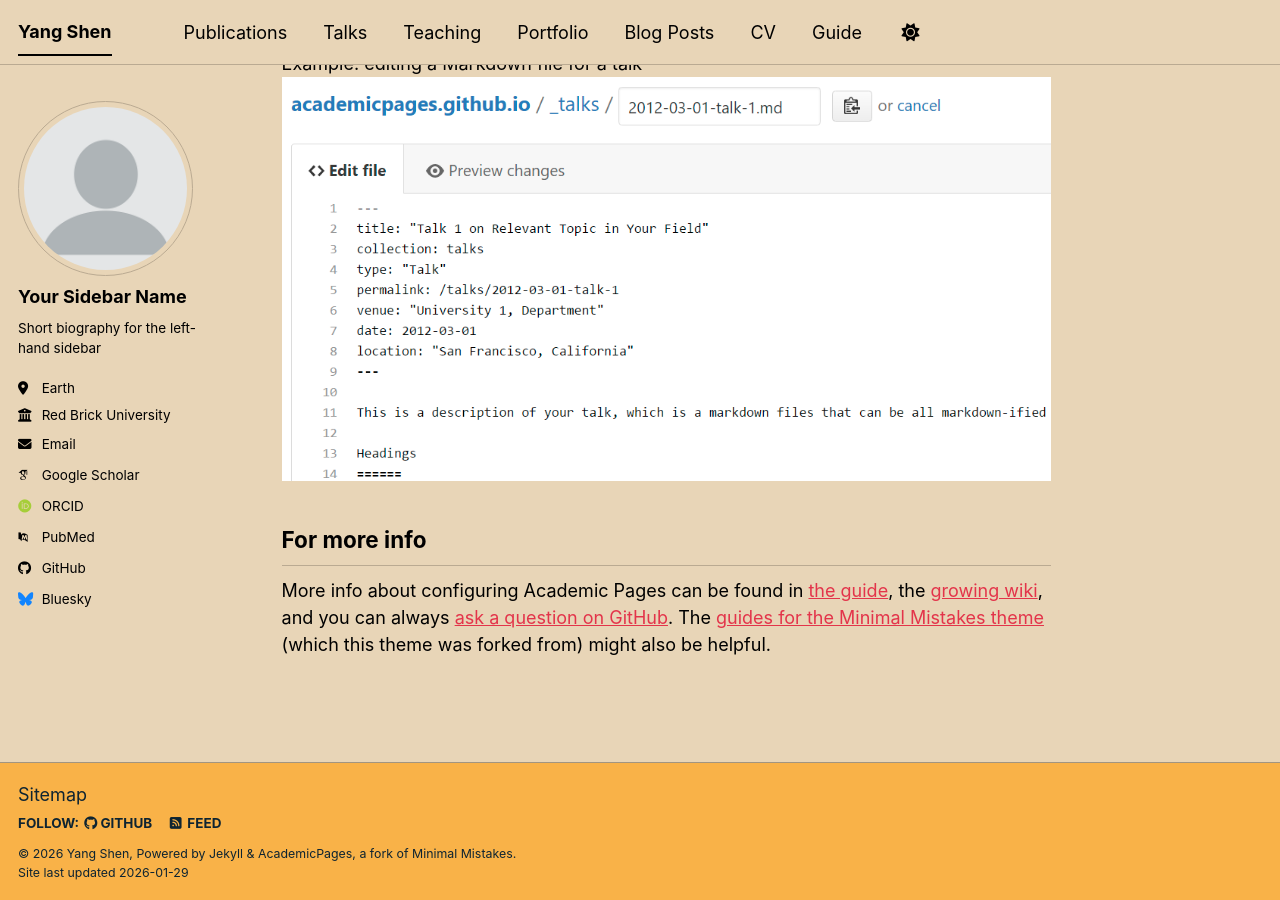
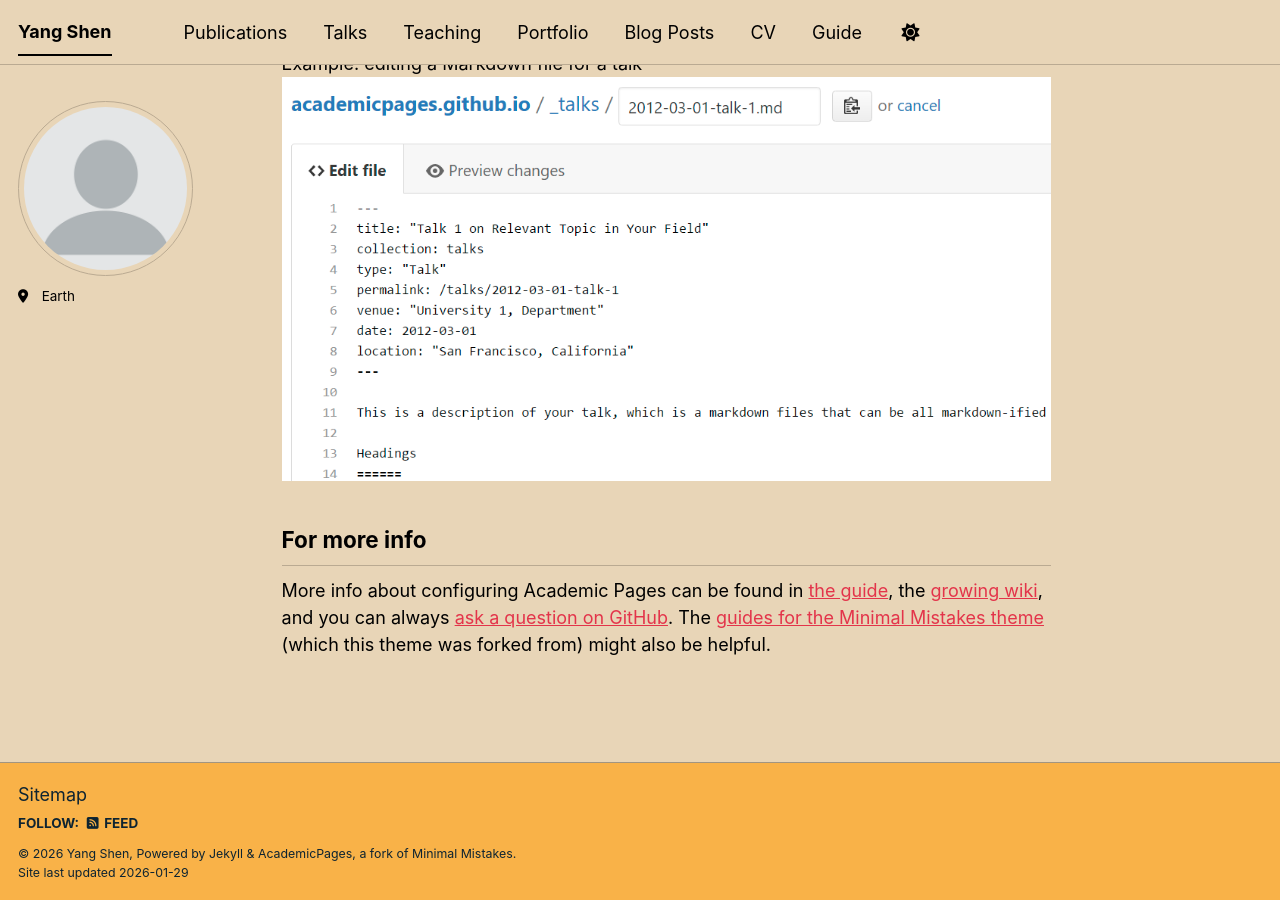
Before and after one commit to aspen-shen/aspen-shen.github.io, a Jekyll site: the page built from _pages/about.md, in a window 1280 px wide and 900 px high, scrolled down 2720 px. Built offline with Jekyll 4.4.1, drawn with Linux system fonts in a browser that asks for light colours; some web fonts are replaced; a script bundle is joined from its source files by our own code; library files that are not in the unit come from our copies.

Commit message:
Refactor personal details in _config.yml
Updated personal information and removed default values in _config.yml.

```diff
--- a/_config.yml
+++ b/_config.yml
@@ -12,7 +12,7 @@ site_theme               : "sunrise" # The available themes options are "default
 title                    : "Yang Shen"
 title_separator          : "-"
 name                     : &name "Yang Shen"
-description              : &description "Yang Shen's portfolio"   # Update this with a general description of your site, this is the default if not overridden by a page
+description              : &description "Yang's portfolio"   # Update this with a general description of your site, this is the default if not overridden by a page
 url                      : https://aspen-shen.github.io # The base hostname & protocol for your site e.g. "https://[your GitHub username].github.io",
                                                            # or if you already have some other page hosted on Github then use "https://[your GitHub username].github.io/[Your Repo Name]"
 baseurl                  : "" # the subpath of your site, e.g. "/blog"
@@ -24,24 +24,24 @@ repository               : "academicpages/academicpages.github.io"
 author:
   # Biographic information
   avatar           : "profile.png"
-  name             : "Your Sidebar Name"
+  name             : #"Your Sidebar Name"
   pronouns         : # example: "she/her"
-  bio              : "Short biography for the left-hand sidebar"
+  bio              : #"You know you want to fly"
   location         : "Earth"
-  employer         : "Red Brick University"
+  employer         : #"Red Brick University"
   uri              : # URL
-  email            : "none@example.org"
+  email            : #"none@example.org"
 
   # Academic websites
   academia         : # URL
   arxiv            : # URL - Update with the correct link to your profile
-  googlescholar    : "https://scholar.google.com/citations?user=PS_CX0AAAAAJ"
+  googlescholar    : # "https://scholar.google.com/citations?user=PS_CX0AAAAAJ"
   inspire-hep      : # URL
   impactstory      : # URL
-  orcid            : "https://orcid.org/yourorcidurl"
+  orcid            : # "https://orcid.org/yourorcidurl"
   semantic         : # URL
   ssrn             : # URL
-  pubmed           : "https://www.ncbi.nlm.nih.gov/pubmed/?term=john+snow"
+  pubmed           : # "https://www.ncbi.nlm.nih.gov/pubmed/?term=john+snow"
   researchgate     : # URL
   scopus           : # URL
   zotero           : # URL
@@ -51,13 +51,13 @@ author:
   bitbucket        : # Username - Update with your username on the site
   codepen          : # Username
   dribbble         : # Username
-  github           : "academicpages"
+  github           : # "academicpages"
   kaggle           : # Username
   stackoverflow    : # User number or user number and name (i.e., use "1" or "1/jeff-atwood")
 
   # Social media
   artstation       : # Username
-  bluesky          : "bsky.app" # Replace this with you Bluesky username
+  bluesky          : # "bsky.app" # Replace this with you Bluesky username
   facebook         : # Username
   flickr           : # Username
   foursquare       : # Username
@@ -138,7 +138,7 @@ yandex_site_verification :
 
 # Social Sharing
 twitter:
-  username               : &twitter
+  username               : # &twitter
 facebook:
   username               :
   app_id                 :
```
